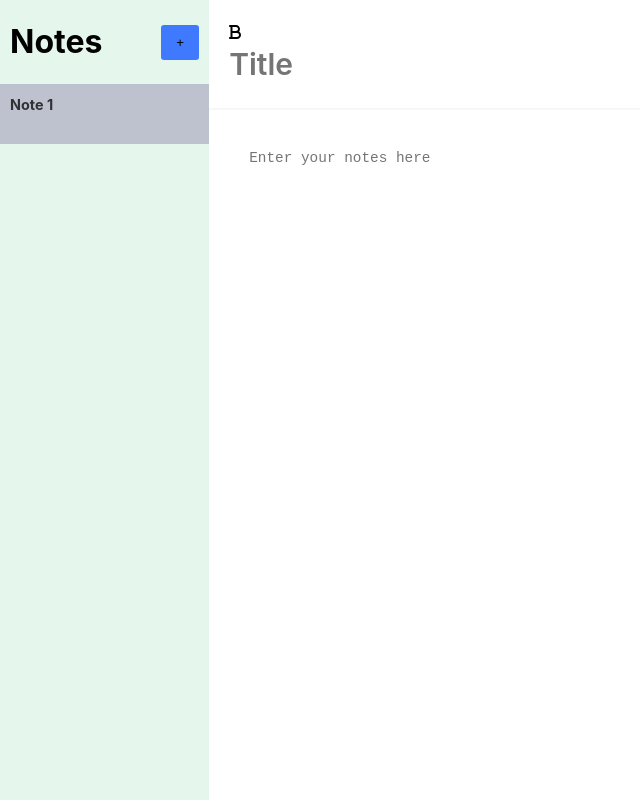
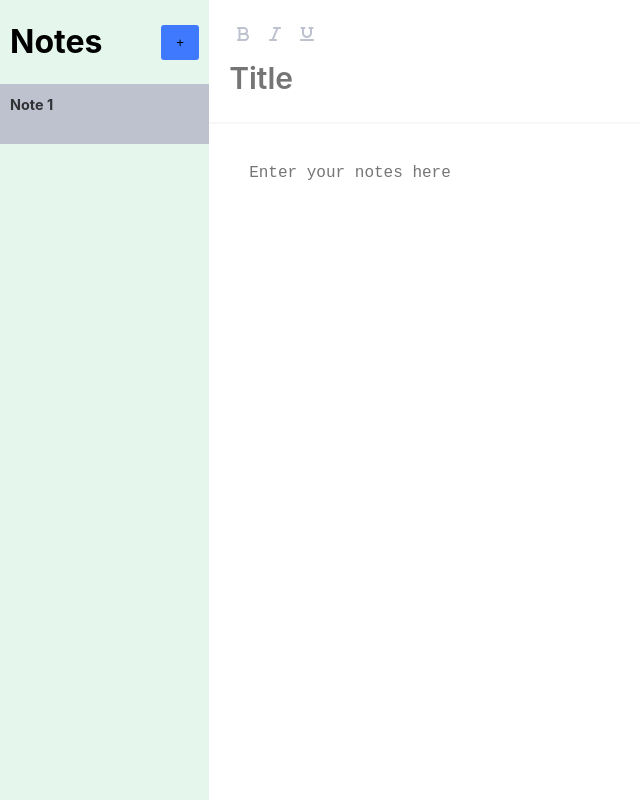
Before and after one commit to Mustapha-Nkhili/Note-app, a React (Vite) app: page / in a window 1280 px wide. Shown: the whole page, without its empty margins (0-640 px from the left). Built offline with nearby package versions, Linux system fonts and the light colour scheme.

Commit message:
Add some buttons to modify note styles

```diff
--- a/src/App.css
+++ b/src/App.css
@@ -19,7 +19,6 @@
 
 .container {
   display: flex;
-  /* overflow: hidden; */
 }
 
 .notes-sideBar {
@@ -27,7 +26,8 @@
   width: 250px;
   background-color: var(--sideBar-note-bg);
 }
-@media screen and (max-width: 600px)  {
+
+@media screen and (max-width: 600px) {
   .notes-sideBar {
     width: 180px;
   }
@@ -70,18 +70,18 @@
 .note {
   padding: 10px;
   height: 60px;
-  /* background-color: var(--active-note-bg); */
+  /* background-color: var(--primary-clr); */
   line-height: 1.4;
-  border-top: 1px solid var(--active-note-bg);
+  border-top: 1px solid var(--primary-clr);
   cursor: pointer;
 }
 
 .note:last-child {
-  border-bottom: 1px solid var(--active-note-bg);
+  border-bottom: 1px solid var(--primary-clr);
 }
 
 .note.active {
-  background-color: var(--active-note-bg);
+  background-color: var(--primary-clr);
 }
 
 .note .note-title {
@@ -135,7 +135,7 @@
 .editor .editor-body {
   display: block;
   position: relative;
-  font-size: 0.9rem;
+  font-size: 1rem;
   padding: 40px 10px 20px 40px;
   border: none;
   outline: none;
@@ -175,7 +175,7 @@
   color: #fff;
   aspect-ratio: 1;
   border-radius: 50%;
-  background-color: var(--active-note-bg);
+  background-color: var(--primary-clr);
   cursor: pointer;
   bottom: 20px;
   right: 20px;
@@ -185,3 +185,29 @@
 .back-note-list-btn:active {
   transform: scale(.3);
 }
+
+.edit-note-text {
+  margin-bottom: 10px;
+}
+
+.edit-note-text label {
+  display: inline-flex;
+  align-items: center;
+  justify-content: center;
+  width: 28px;
+  aspect-ratio: 1;
+  margin-right: 4px;
+  background-color: transparent;
+  border-radius: 3px;
+  color: var(--primary-clr);
+  cursor: pointer;
+transition: all 350ms ease-in-out;
+}
+
+.edit-note-text .text-styles input {
+  display: none;
+}
+
+.edit-note-text .text-styles input:checked+label {
+  background-color: red;
+}
--- a/src/App.jsx
+++ b/src/App.jsx
@@ -7,12 +7,34 @@ import "./App.css";
 export default function App() {
   const [notes, setNotes] = useState(
     JSON.parse(localStorage.getItem("notes")) || [
-      { id: nanoid(), title: "", body: "" },
+      {
+        id: nanoid(),
+        title: "",
+        body: "",
+      },
     ]
   );
   const [noteText, setNoteText] = useState(notes[0].body);
   const [currentNoteId, setCurrentNoteId] = useState(notes[0].id);
-  const [noteTitle, setNoteTitle] = useState("");
+  const [noteTitle, setNoteTitle] = useState(notes[0].title);
+  const [formData, setFormData] = useState(
+    JSON.parse(localStorage.getItem(currentNoteId)) || {
+      bold: false,
+      italic: false,
+      underline: false,
+    }
+  );
+
+  const handleNoteTextChanges = (e) => {
+    const { value, name, type, checked } = e.target;
+    const updatedFormData = {
+      ...formData,
+      [name]: type === "checkbox" ? checked : value,
+    };
+    setFormData(updatedFormData);
+    console.log(formData);
+    localStorage.setItem(currentNoteId, JSON.stringify(updatedFormData));
+  };
 
   useEffect(() => {
     localStorage.setItem("notes", JSON.stringify(notes));
@@ -24,6 +46,7 @@ export default function App() {
       title: "",
       body: "",
     };
+    // console.log(newNote.noteStyles);
     setNotes([...notes, newNote]);
     setCurrentNoteId(newNote.id);
     setNoteText("");
@@ -42,6 +65,13 @@ export default function App() {
         setCurrentNoteId(id);
         setNoteText(notes[i].body);
         setNoteTitle(notes[i].title);
+        setFormData(
+          JSON.parse(localStorage.getItem(notes[i].id)) || {
+            bold: false,
+            italic: false,
+            underline: false,
+          }
+        );
       }
     }
 
@@ -58,6 +88,18 @@ export default function App() {
       )
     );
   };
+
+  // const [noteStyles, setNoteStyles] = useState({});
+  // console.log(noteStyles)
+  // useEffect(() => {
+  //   setNoteStyles(() => {
+  //     notes.map((note) => {
+  //       if (note.id === currentNoteId) {
+  //         return note.noteStyles;
+  //       }
+  //     });
+  //   });
+  // }, [notes, currentNoteId]);
 
   const updateNoteTitle = (e) => {
     const { value } = e.target;
@@ -82,6 +124,9 @@ export default function App() {
         handleNoteChanges={updateNote}
         updateNoteTitle={updateNoteTitle}
         noteTitle={noteTitle}
+        handleNoteTextChanges={handleNoteTextChanges}
+        formData={formData}
+        // styles={JSON.parse(localStorage.getItem("notes")) || {}}
       />
     </div>
   );
--- a/src/components/Editor.jsx
+++ b/src/components/Editor.jsx
@@ -1,15 +1,22 @@
 import { useState, useEffect } from "react";
 import { FontAwesomeIcon } from "@fortawesome/react-fontawesome";
-import { faBold, faCircleLeft } from "@fortawesome/free-solid-svg-icons";
+import {
+  faBold,
+  faCircleLeft,
+  faItalic,
+  faUnderline,
+} from "@fortawesome/free-solid-svg-icons";
 
 export default function Editor({
   noteContent,
   handleNoteChanges,
   updateNoteTitle,
   noteTitle,
+  handleNoteTextChanges,
+  formData,
+  styles
 }) {
   const [windowWidth, setWindowWidth] = useState(window.innerWidth);
-
   useEffect(() => {
     const handleScreenResize = () => {
       setWindowWidth(window.innerWidth);
@@ -25,10 +32,53 @@ export default function Editor({
     if (sideBar) sideBar.classList.remove("clicked");
   };
 
+  const noteStyles = {
+    fontWeight: formData.bold ? "bold" : "normal",
+    fontStyle: formData.italic ? "italic" : "normal",
+    textDecoration: formData.underline ? "underline" : "none",
+  }
+
+  console.log(noteStyles)
   return (
     <div className="editor">
       <header className="editor-header">
-        <FontAwesomeIcon icon={faBold} />
+        <div className="edit-note-text">
+          <div className="text-styles">
+            <input
+              type="checkbox"
+              name="bold"
+              id="bold"
+              onChange={handleNoteTextChanges}
+              value={formData.bold}
+              checked={formData.bold}
+            />
+            <label htmlFor="bold">
+              <FontAwesomeIcon icon={faBold} />
+            </label>
+            <input
+              type="checkbox"
+              name="italic"
+              id="italic"
+              onChange={handleNoteTextChanges}
+              value={formData.italic}
+              checked={formData.italic}
+            />
+            <label htmlFor="italic">
+              <FontAwesomeIcon icon={faItalic} />
+            </label>
+            <input
+              type="checkbox"
+              name="underline"
+              id="underline"
+              onChange={handleNoteTextChanges}
+              value={formData.underline}
+              checked={formData.underline}
+            />
+            <label htmlFor="underline">
+              <FontAwesomeIcon icon={faUnderline} />
+            </label>
+          </div>
+        </div>
         <input
           type="text"
           className="note-title"
@@ -43,6 +93,7 @@ export default function Editor({
         className="editor-body"
         placeholder="Enter your notes here"
         name="textContent"
+        style={noteStyles}
         onChange={handleNoteChanges}
         value={noteContent}
         spellCheck="false"
--- a/src/index.css
+++ b/src/index.css
@@ -5,7 +5,7 @@
 
   --primary-bg-clr: #fff;
   /* --primary-clr: */
-  --active-note-bg: #BEC2CE;
+  --primary-clr: #BEC2CE;
   --sideBar-note-bg: #E5F6EC;
   --add-note-btn-bg: #3F7AFE;
   --note-title-clr: hsl(228, 4%, 20%);
```
